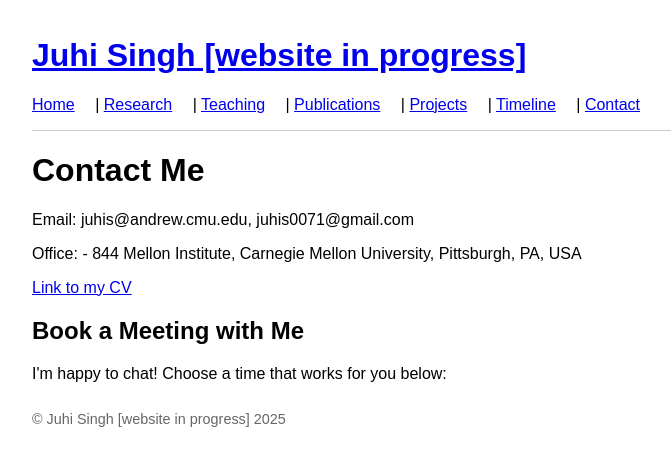
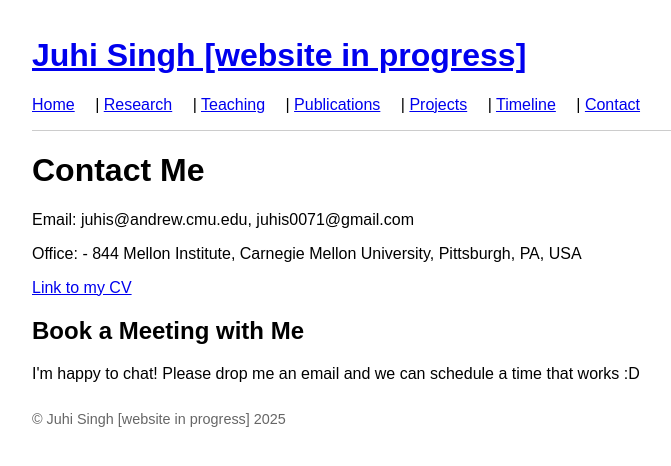
Before and after one commit to joosingh/joosingh.github.io, a Jekyll site: the page built from contact.md, in a window 1280 px wide. Shown: the top 466 px of the page, without its empty margins (208-879 px from the left). Built offline with Jekyll 4.4.1, drawn with Linux system fonts in a browser that asks for light colours.

Commit message:
Update contact.md

```diff
--- a/contact.md
+++ b/contact.md
@@ -12,4 +12,4 @@
 [Link to my CV](https://drive.google.com/file/d/1A1OCHnr8UWBa9ibD8R8BDxZ4w0wDf7X-/view?usp=share_link)
 
 <h2>Book a Meeting with Me</h2>
-<p>I'm happy to chat! Choose a time that works for you below:</p>
+<p>I'm happy to chat! Please drop me an email and we can schedule a time that works :D</p>
```
